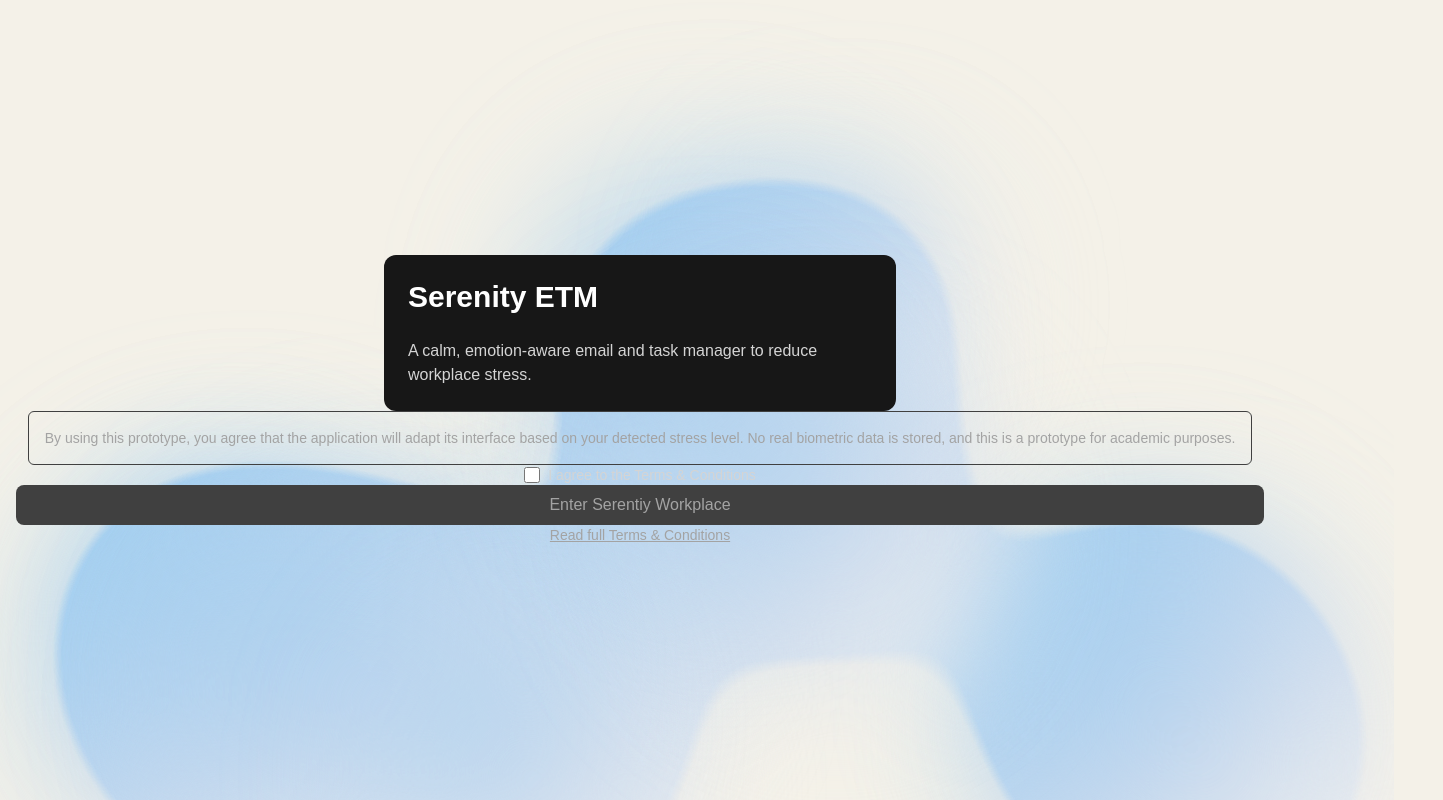
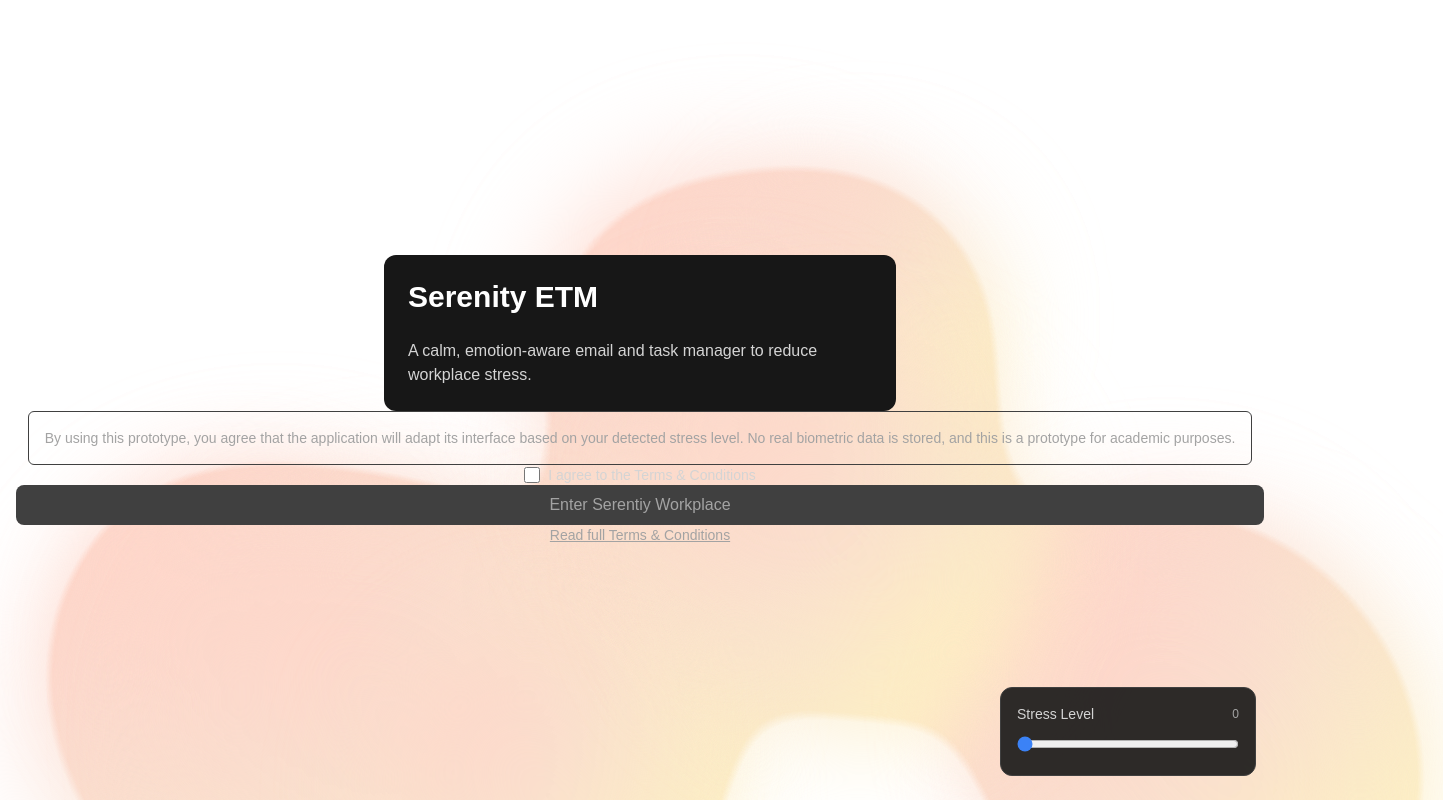
Before and after one commit to rubaisha-rn/Serenity-ETM, a Next.js app in the folder serenity-etm/: page / in a window 1280 px wide. Shown: the top 800 px of the page, 1443 px wide, since content can reach past the window. Built offline with nearby package versions, Linux system fonts and the light colour scheme.

Commit message:
Created stress-color mapping blobs.

```diff
--- a/serenity-etm/src/app/page.js
+++ b/serenity-etm/src/app/page.js
@@ -4,6 +4,7 @@ import { useState } from 'react';
 import { useRouter } from 'next/navigation';
 
 import FloatingBlobs from '../components/floatingblobs';
+import StressControl from '../components/stressControl';
 
 export default function IntroPage() {
 
@@ -14,7 +15,8 @@ export default function IntroPage() {
         <main
             className='flex flex-col min-h-screen items-center justify-center text-white p-4 bg-light-background dark:bg-dark-background'
         >
-            <FloatingBlobs className='absolute inset-0 -z-10'/>
+            <FloatingBlobs className='z-10'/>
+            <StressControl/>
 
             <div
                 className='w-full max-w-lg bg-neutral-900 rounded-xl p-6 space-y-6 z-10'
--- a/serenity-etm/src/components/floatingblobs.js
+++ b/serenity-etm/src/components/floatingblobs.js
@@ -2,21 +2,33 @@
 
 import {motion} from 'framer-motion';
 import { useEffect, useState, useId } from 'react';
+import useStore from '../store/useStore';
+import { useStressColors } from '../hooks/useStressColors';
 
 export default function FloatingBlobs ({count = 12, className = ''}) {
+
+    const emotionValue = useStore((s) => s.emotionValue);
+    const stress01 = emotionValue / 100;
+
+    const colors = useStressColors(stress01);
+
     const [blobs, setBlobs] = useState([]);
     const filterId = useId(); // prevents svg ID collisions in nextjs
 
     useEffect(() => {
         const arr = Array.from({length: count}).map(() => ({
-            size: 220 + Math.random() * 260,
+            size: 240 + Math.random() * 300,
             x: Math.random() * 80,
             y: Math.random() * 80,
-            dx: (Math.random() - 0.5) * 35,
-            dy: (Math.random() - 0.5) * 35,
+            dx: (Math.random() - 0.5) * 40,
+            dy: (Math.random() - 0.5) * 40,
         }));
         setBlobs(arr);
     }, [count]);
+
+    const speed = 20 + stress01 * 50; // slow on high stress
+    const blur = 50 + stress01 * 40; // soft on high stress
+    const scaleRange = 1 + stress01 * 0.2; // gentler breathing
 
     return (
         <>
@@ -24,7 +36,7 @@ export default function FloatingBlobs ({count = 12, className = ''}) {
             <svg
                 className='absolute w-0 h-0'
                 aria-hidden='true'
-                focusable='false'
+                // focusable='false'
             >
                 <filter id={filterId}>
                     <feGaussianBlur in='SourceGraphic' stdDeviation='35' result='blur' />
@@ -61,17 +73,17 @@ export default function FloatingBlobs ({count = 12, className = ''}) {
                             top: `${b.y}vh`,
                             borderRadius: '50%',
 
-                            background: 'radial-gradient(circle at 30% 30%, rgba(158, 208, 241, 0.8), transparent 70%), radial-gradient(circle at 70% 70%, rgba(244, 244, 240, 0.8), transparent 70%), radial-gradient(circle at 50% 50%, rgba(209, 187, 227, 0.8), transparent 70%)',
+                            background: `radial-gradient(circle at 30% 30%, ${colors[0]}, transparent 70%), radial-gradient(circle at 70% 70%, ${colors[1]}, transparent 70%), radial-gradient(circle at 50% 50%, ${colors[2]}, transparent 70%)`,
 
-                            filter: 'blur(70px)',
+                            filter: `blur(${blur}px)`,
                         }}
                         animate={{
                             x: [0, `{b.dx}vw`, `${-b.dx*0.6}vw`, 0],
                             y: [0, `{b.dy}vh`, `${-b.dy*0.6}vh`, 0],
-                            scale: [1, 1.15, 0.95, 1],
+                            scale: [1, scaleRange, 0.95, 1],
                         }}
                         transition={{
-                            duration: 40 + Math.random() * 25,
+                            duration: speed,
                             repeat: Infinity,
                             ease: 'easeInOut',
                         }}
--- /dev/null
+++ b/serenity-etm/src/components/stressControl.js
@@ -0,0 +1,31 @@
+'use client';
+
+import useStore from "../store/useStore";
+
+export default function StressControl() {
+    const {emotionValue, setEmotionValue} = useStore();
+
+    return (
+        <div className='fixed bottom-6 right-6 z-50 bg-neutral-900/90 backdrop-blur-mg rounded-xl p-4 w-64 border border-neutral-700 space-y-3'>
+            <div className='flex justify-between items-center' >
+                <span className='text-sm text-neutral-300' >
+                    Stress Level
+                </span>
+                <span className='text-xs text-neutral-400' >
+                    {emotionValue}
+                </span>
+            </div>
+
+            {/* Slider */}
+            <input
+                type="range"
+                min={0}
+                max={100}
+                step={1}
+                value={emotionValue}
+                onChange={(e) => setEmotionValue(Number(e.target.value))}
+                className="w-full accent-blue-500"
+            />
+        </div>
+    );
+}
--- /dev/null
+++ b/serenity-etm/src/hooks/useStressColors.js
@@ -0,0 +1,48 @@
+import { useMemo } from "react";
+
+const Palettes = {
+    low: ['#ffd6c9', '#fff1c1', '#dce9f5'],
+    mid: ['#cfe7f2', '#dff3ea', '#e6e2f5'],
+    high: ['#daddf7', '#e8f3ef', '#eef0f4'],
+};
+
+function lerp(a, b, t) {
+    return a+(b-a)*t;
+}
+
+function mixHex(c1, c2, t){
+    const a = parseInt(c1.slice(1), 16);
+    const b = parseInt(c2.slice(1), 16);
+
+    const r = lerp(( a >> 16) & 255, (b >> 16) & 255, t);
+    const g = lerp(( a >> 8) & 255, (b >> 8) & 255, t);
+    const b2 = lerp( a & 255, b & 255, t);
+
+    return `rgb(${r|0}, ${g|0}, ${b2|0})`;
+}
+
+export function useStressColors(stress01 = 0) {
+    return useMemo(() => {
+        const s = Math.min(1, Math.max(0, stress01));
+
+        let t, from, to;
+
+        if (s < 0.33) {
+            t = s/0.33;
+            from = Palettes.low;
+            to = Palettes.mid;
+        }
+        else if (s < 0.66) {
+            t = (s-0.33) / 0.33;
+            from = Palettes.mid;
+            to = Palettes.high;
+        }
+        else {
+            t = (s-0.66) / 0.34;
+            from = Palettes.high;
+            to = Palettes.high;
+        }
+
+        return from.map((c, i) => mixHex(c, to[i], t));
+    }, [stress01]);
+}
--- a/serenity-etm/src/store/useStore.js
+++ b/serenity-etm/src/store/useStore.js
@@ -1,11 +1,15 @@
 import {create} from 'zustand';
 
 const useStore = create((set) => ({
+
     theme: 'light',
     setTheme: (theme) => set({theme}),
 
-    emotionValue: 0,
-    setEmotionValue: (value) => set({emotionValue: value}),
+    emotionValue: 0, // 0-100
+    setEmotionValue: (value) =>
+        set({
+            emotionValue: Math.min(100, Math.max(0, value)), // stress value will always be between 0-100
+        }),
 
     // for global states
 }));
--- a/serenity-etm/tailwind.config.js
+++ b/serenity-etm/tailwind.config.js
@@ -9,7 +9,7 @@ module.exports = {
         extend: {
             colors: {
                 light: {
-                    background: "#f4f1e8",
+                    background: "#fff",
                     foreground: "#121212",
                 },
                 dark: {
```
